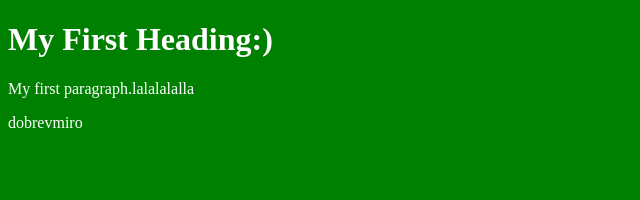
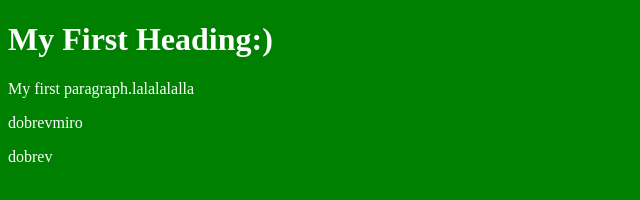
Before and after one commit to dobrevmiro/test212, a plain HTML site: page index.html in a window 1280 px wide. Shown: the full height of the page, 0-640 px from the left. Drawn offline with Linux system fonts and the light colour scheme.

Commit message:
messaage

```diff
--- a/index.html
+++ b/index.html
@@ -11,5 +11,6 @@
     <h1>My First Heading:)</h1>
     <p>My first paragraph.lalalalalla</p>
     <p>dobrevmiro</p>
+    <p>dobrev<p>
 </body>
 </html>
```
